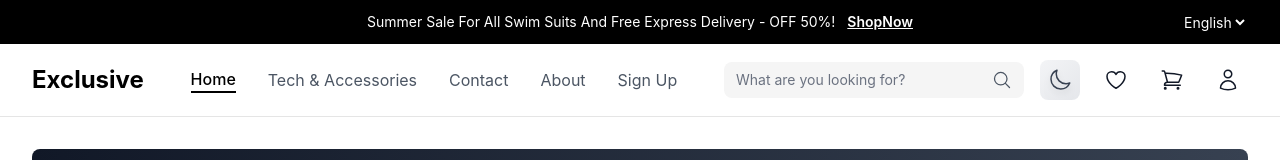
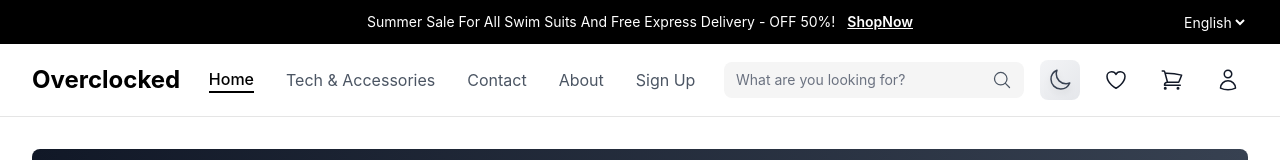
Before and after one commit to Ahmed-Elshaf3i/Overclocked, a React (Vite) app: page / in a window 1280 px wide. Shown: the top 160 px of the page. Built offline with nearby package versions, Linux system fonts and the light colour scheme.

Commit message:
editing header

```diff
--- a/src/components/layout/Header.tsx
+++ b/src/components/layout/Header.tsx
@@ -126,7 +126,7 @@ export const Header: FC = () => {
               to="/"
               className="text-2xl font-bold text-black dark:text-dark-text-primary transition-all duration-300 hover:scale-105"
             >
-              Exclusive
+              Overclocked
             </Link>
 
             {/* Desktop Navigation Links */}
```
